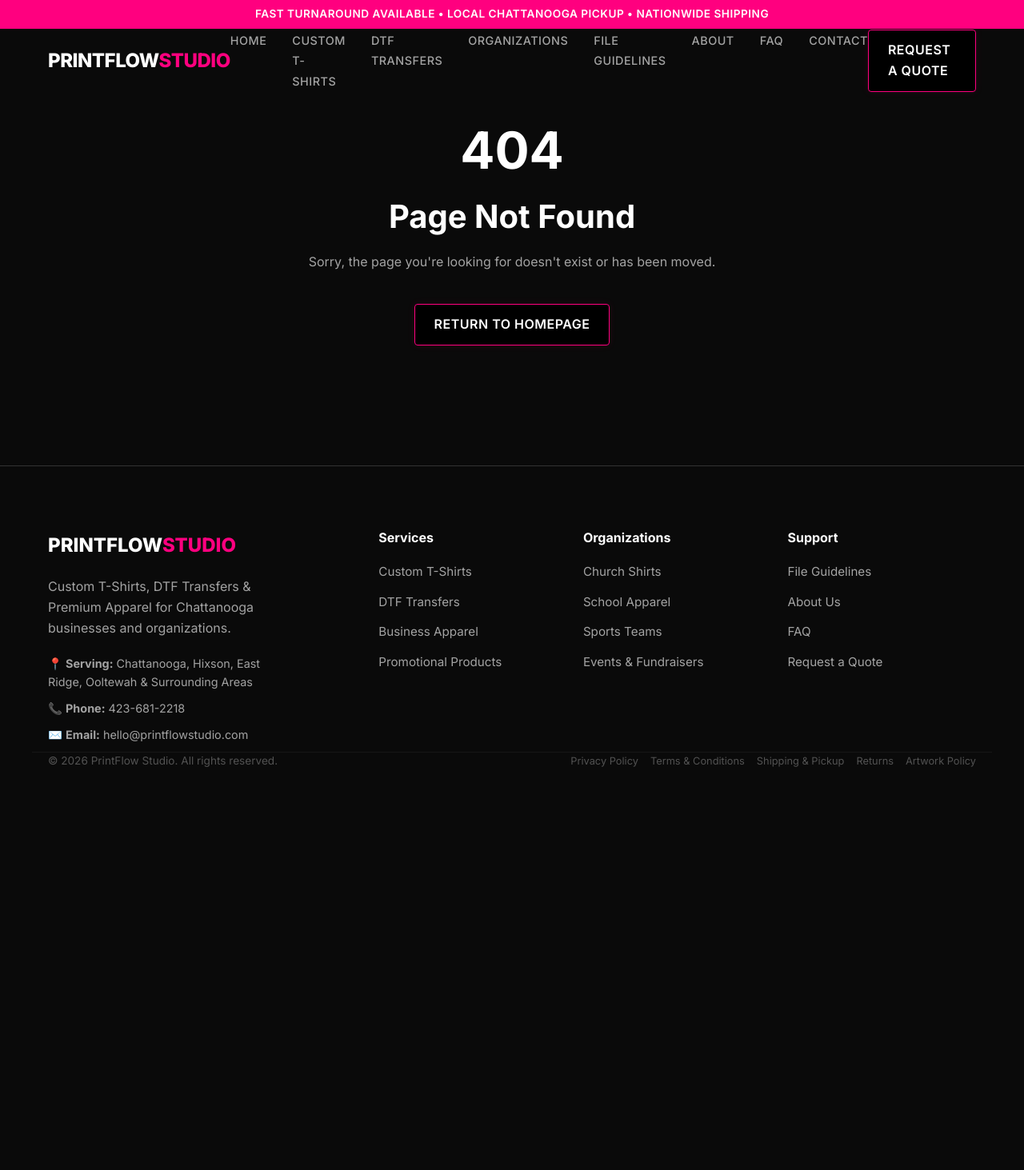
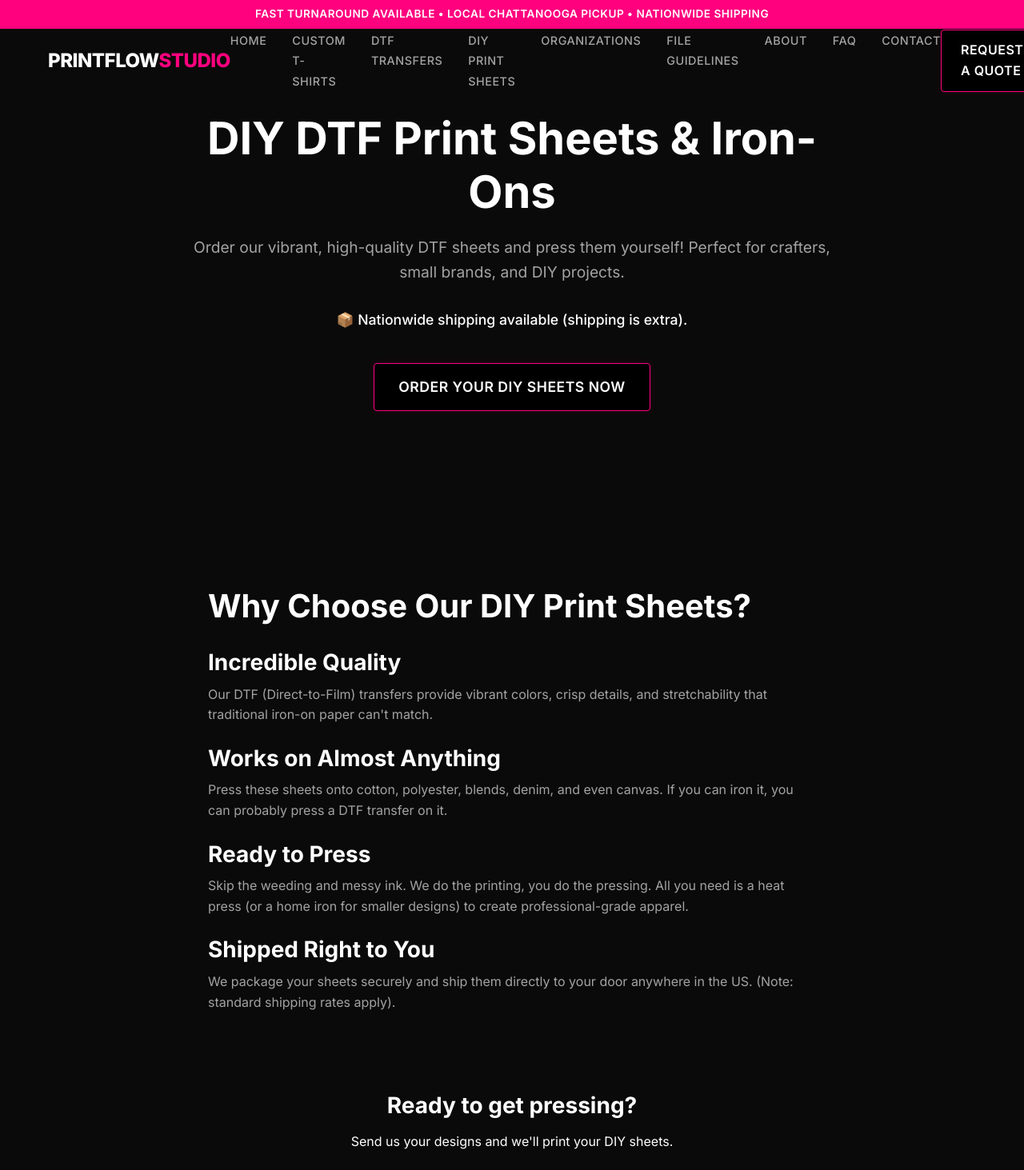
Before and after one commit to charleshllw2/printflow-web, a React (Vite) app: page /diy-dtf-print-sheets in a window 1280 px wide. Shown: the top 1463 px of the page at 80% size. Before the commit the page ends 1043 px from the top, so only its background shows below. Built offline with nearby package versions, Linux system fonts and the light colour scheme.

Commit message:
feat: add DIY DTF Print Sheets service

```diff
--- a/src/App.tsx
+++ b/src/App.tsx
@@ -15,6 +15,7 @@
 import EventShirts from "./pages/Services/EventShirts";
 import PromotionalProducts from "./pages/Services/PromotionalProducts";
 import DesignServices from "./pages/Services/DesignServices";
+import DIYPrintSheets from "./pages/Services/DIYPrintSheets";
 import Quote from "./pages/Quote";
 import About from "./pages/About";
 import FAQ from "./pages/FAQ";
@@ -53,6 +54,7 @@
         <Route path="/event-shirts-chattanooga" element={<EventShirts />} />
         <Route path="/promotional-products-chattanooga" element={<PromotionalProducts />} />
         <Route path="/apparel-design-services" element={<DesignServices />} />
+        <Route path="/diy-dtf-print-sheets" element={<DIYPrintSheets />} />
 
         {/* Core Pages */}
         <Route path="/about" element={<About />} />
--- a/src/components/Navbar.tsx
+++ b/src/components/Navbar.tsx
@@ -35,6 +35,9 @@
                         </li>
                         <li>
                             <Link to="/dtf-transfers-chattanooga">DTF Transfers</Link>
+                        </li>
+                        <li>
+                            <Link to="/diy-dtf-print-sheets">DIY Print Sheets</Link>
                         </li>
                         <li className="dropdown">
                             <button className="dropbtn" aria-haspopup="true" aria-expanded="false">Organizations</button>
@@ -82,6 +85,7 @@
                         <Link to="/" onClick={() => setMobileMenuOpen(false)}>Home</Link>
                         <Link to="/custom-t-shirts-chattanooga" onClick={() => setMobileMenuOpen(false)}>Custom T-Shirts</Link>
                         <Link to="/dtf-transfers-chattanooga" onClick={() => setMobileMenuOpen(false)}>DTF Transfers</Link>
+                        <Link to="/diy-dtf-print-sheets" onClick={() => setMobileMenuOpen(false)}>DIY Print Sheets</Link>
                         <Link to="/business-apparel-chattanooga" onClick={() => setMobileMenuOpen(false)}>Business Apparel</Link>
                         <Link to="/church-shirts-chattanooga" onClick={() => setMobileMenuOpen(false)}>Church Shirts</Link>
                         <Link to="/school-spirit-wear-chattanooga" onClick={() => setMobileMenuOpen(false)}>School Apparel</Link>
--- a/src/components/ServicesGrid.tsx
+++ b/src/components/ServicesGrid.tsx
@@ -22,6 +22,13 @@
                         <h3>DTF Transfers</h3>
                         <p>Order individual prints or gang sheets. Perfect for press-at-home creators and apparel brands.</p>
                         <Link to="/dtf-transfers-chattanooga" className="btn btn-primary">Order Transfers</Link>
+                    </div>
+
+                    {/* Card 2b */}
+                    <div className="service-card">
+                        <h3>DIY DTF Print Sheets / Iron Ons</h3>
+                        <p>Order ready-to-press sheets delivered right to your door. (Shipping is extra). Perfect for crafters!</p>
+                        <Link to="/diy-dtf-print-sheets" className="btn btn-primary">Order DIY Sheets</Link>
                     </div>
 
                     {/* Card 3 */}
--- a/src/pages/Quote.tsx
+++ b/src/pages/Quote.tsx
@@ -109,6 +109,7 @@
                                             <option value="Event or reunion shirts">Event or reunion shirts</option>
                                             <option value="DTF transfers">DTF transfers</option>
                                             <option value="Gang sheets">Gang sheets</option>
+                                            <option value="DIY DTF Print Sheets / Iron Ons">DIY DTF Print Sheets / Iron Ons</option>
                                             <option value="Other">Other</option>
                                         </select>
                                     </div>
--- /dev/null
+++ b/src/pages/Services/DIYPrintSheets.tsx
@@ -0,0 +1,64 @@
+import Layout from "../../components/Layout";
+import SEO from "../../components/SEO";
+import { Link } from "react-router-dom";
+
+export default function DIYPrintSheets() {
+    return (
+        <Layout>
+            <SEO
+                title="DIY DTF Print Sheets & Iron Ons | PrintFlow Studio"
+                description="Order custom DIY DTF print sheets and iron-ons. Press them yourself at home. Nationwide shipping available (shipping is extra)."
+            />
+            <div className="section bg-light">
+                <div className="container">
+                    <div className="text-center" style={{ maxWidth: '800px', margin: '0 auto', paddingTop: '60px', paddingBottom: '60px' }}>
+                        <h1 style={{ marginBottom: '20px' }}>DIY DTF Print Sheets & Iron-Ons</h1>
+                        <p className="subtitle" style={{ fontSize: '1.2rem', color: 'var(--text-secondary)', marginBottom: '30px' }}>
+                            Order our vibrant, high-quality DTF sheets and press them yourself! Perfect for crafters, small brands, and DIY projects.
+                        </p>
+                        <p style={{ marginBottom: '40px', fontSize: '1.1rem', fontWeight: '500' }}>
+                            📦 Nationwide shipping available (shipping is extra).
+                        </p>
+                        <Link to="/request-quote" className="btn btn-primary" style={{ padding: '15px 30px', fontSize: '1.1rem' }}>
+                            Order Your DIY Sheets Now
+                        </Link>
+                    </div>
+                </div>
+            </div>
+
+            <div className="section">
+                <div className="container" style={{ maxWidth: '800px', margin: '0 auto' }}>
+                    <h2 style={{ marginBottom: '30px' }}>Why Choose Our DIY Print Sheets?</h2>
+
+                    <div style={{ marginBottom: '25px' }}>
+                        <h3 style={{ marginBottom: '10px' }}>Incredible Quality</h3>
+                        <p style={{ color: 'var(--text-secondary)' }}>Our DTF (Direct-to-Film) transfers provide vibrant colors, crisp details, and stretchability that traditional iron-on paper can't match.</p>
+                    </div>
+
+                    <div style={{ marginBottom: '25px' }}>
+                        <h3 style={{ marginBottom: '10px' }}>Works on Almost Anything</h3>
+                        <p style={{ color: 'var(--text-secondary)' }}>Press these sheets onto cotton, polyester, blends, denim, and even canvas. If you can iron it, you can probably press a DTF transfer on it.</p>
+                    </div>
+
+                    <div style={{ marginBottom: '25px' }}>
+                        <h3 style={{ marginBottom: '10px' }}>Ready to Press</h3>
+                        <p style={{ color: 'var(--text-secondary)' }}>Skip the weeding and messy ink. We do the printing, you do the pressing. All you need is a heat press (or a home iron for smaller designs) to create professional-grade apparel.</p>
+                    </div>
+
+                    <div style={{ marginBottom: '40px' }}>
+                        <h3 style={{ marginBottom: '10px' }}>Shipped Right to You</h3>
+                        <p style={{ color: 'var(--text-secondary)' }}>We package your sheets securely and ship them directly to your door anywhere in the US. (Note: standard shipping rates apply).</p>
+                    </div>
+
+                    <div className="cta-box text-center" style={{ background: 'var(--primary-color)', color: '#fff', padding: '40px', borderRadius: '12px' }}>
+                        <h3 style={{ marginBottom: '15px' }}>Ready to get pressing?</h3>
+                        <p style={{ marginBottom: '25px' }}>Send us your designs and we'll print your DIY sheets.</p>
+                        <Link to="/request-quote" className="btn" style={{ background: '#fff', color: 'var(--primary-color)' }}>
+                            Request a Quote
+                        </Link>
+                    </div>
+                </div>
+            </div>
+        </Layout>
+    );
+}
```
